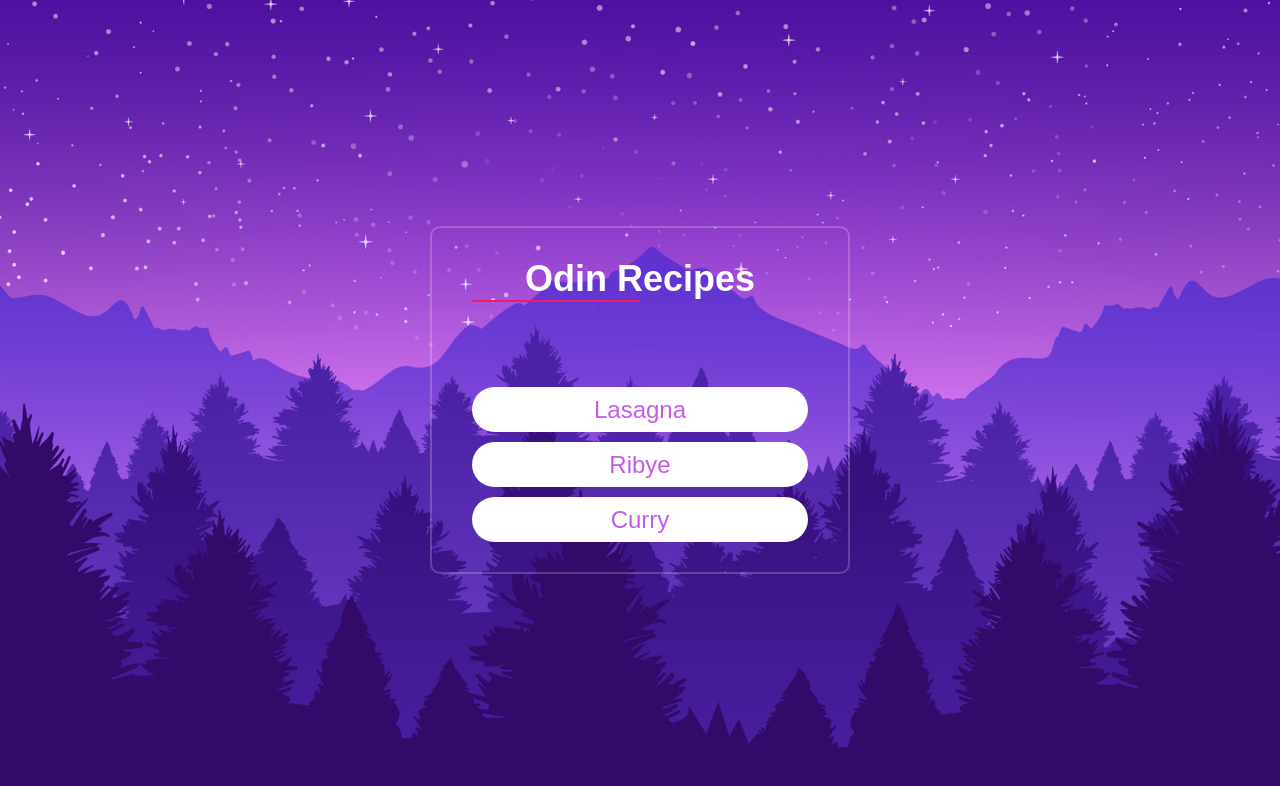
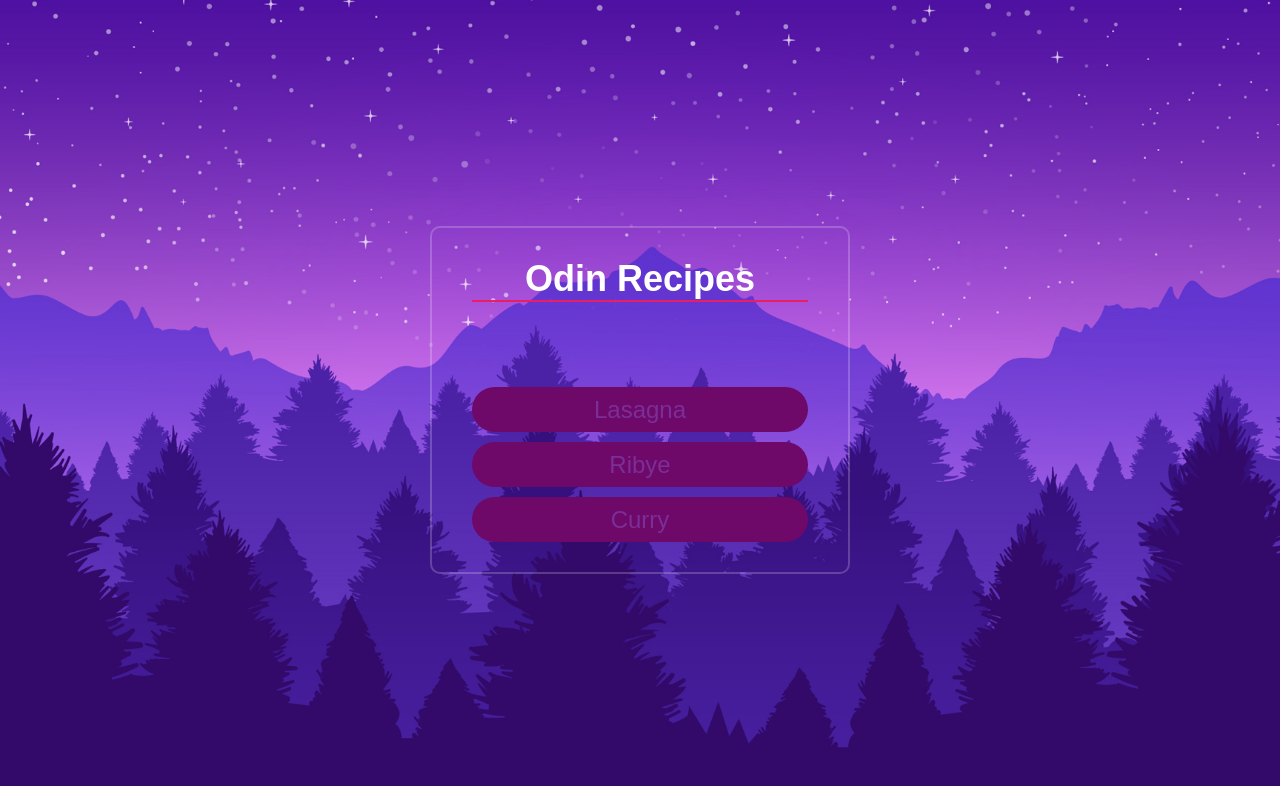
Before and after one commit to mmilten/odin-recipes, a plain HTML site: page index.html in a window 1280 px wide. Drawn offline with Linux system fonts and the light colour scheme.

Commit message:
Change btn color

```diff
--- a/styles.css
+++ b/styles.css
@@ -25,7 +25,7 @@ body {
 }
 
 .wrapper hr {height: 2px;
-    width: 50%;
+    width: 100%;
     background-color: #ed1d61;
     border:none
 }
@@ -45,7 +45,7 @@ body {
     width: 100%;
     height: 45px;
     margin: 5px 0;
-    background-color: white;
+    background-color: rgb(110, 9, 105);
     border: none;
     outline: none;
     border-radius: 40px;
@@ -54,7 +54,7 @@ body {
 .recipe-links button,a {
     font-size: 24px;
     text-align: center;
-    color: #c35de8;
+    color: #7b2e97;
     text-decoration: none;
 }
 
```
